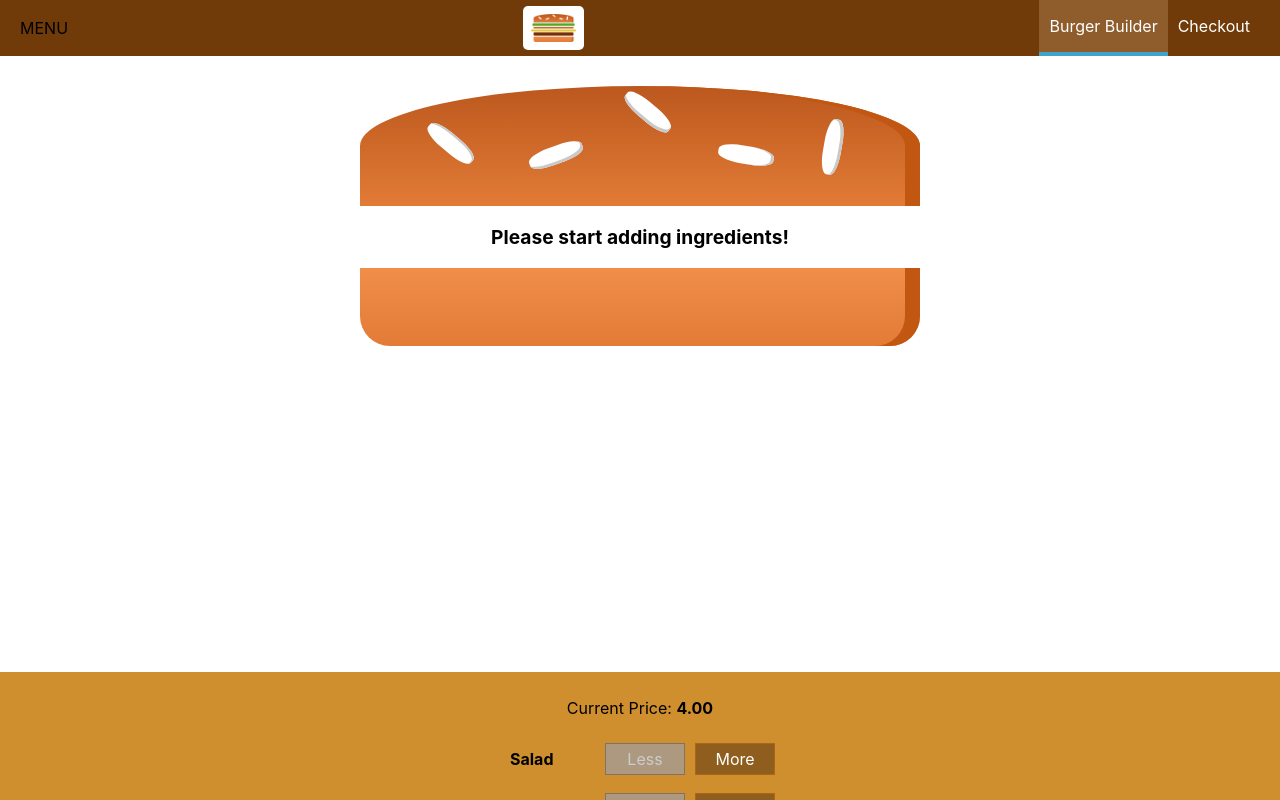
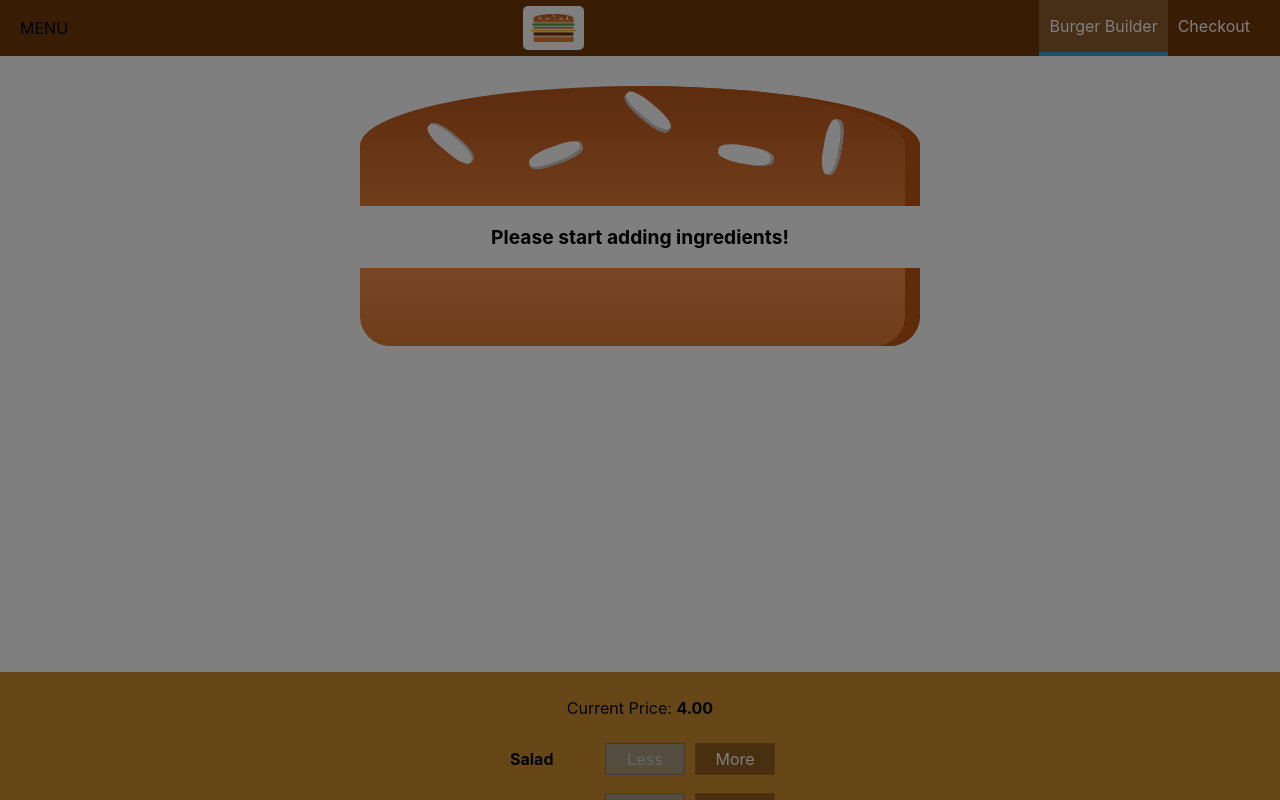
Before and after one commit to Saurabhrkp/Burger-Builder, a React (Create React App) app: page / in a window 1280 px wide. Shown: the top 800 px of the page. Built offline with nearby package versions, Linux system fonts and the light colour scheme.

Commit message:
Closing SideDrawer on tap on Backdrop

```diff
--- a/src/components/Navigation/SideDrawer/SideDrawer.js
+++ b/src/components/Navigation/SideDrawer/SideDrawer.js
@@ -3,10 +3,19 @@ import React from 'react';
 import Logo from '../../Logo/Logo';
 import NavigationItems from '../NavigationItems/NavigationItems';
 import styles from './SideDrawer.module.css';
+import Backdrop from '../../UI/Backdrop/Backdrop';
+import Aux from '../../../hoc/Auxiliary';
 
-const sideDrawer = () => {
+const sideDrawer = props => {
+  let attachedClasses = [styles.SideDrawer, styles.Close];
+
+  if (props.open) {
+    attachedClasses = [styles.SideDrawer, styles.Open];
+  }
   return (
-    <div className={styles.SideDrawer}>
+    <Aux>
+      <Backdrop show={props.open} clicked={props.closed} />
+      <div className={attachedClasses.join(' ')}>
         <div className={styles.Logo}>
           <Logo />
         </div>
@@ -14,6 +23,7 @@ const sideDrawer = () => {
           <NavigationItems />
         </nav>
       </div>
+    </Aux>
   );
 };
 
```
Lines whose indentation alone changed are shown as unchanged.
